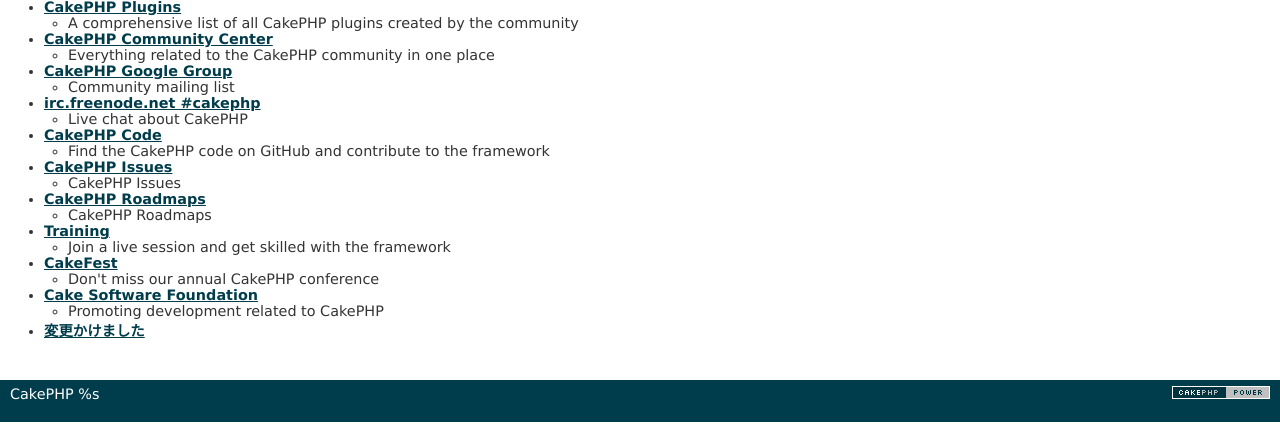
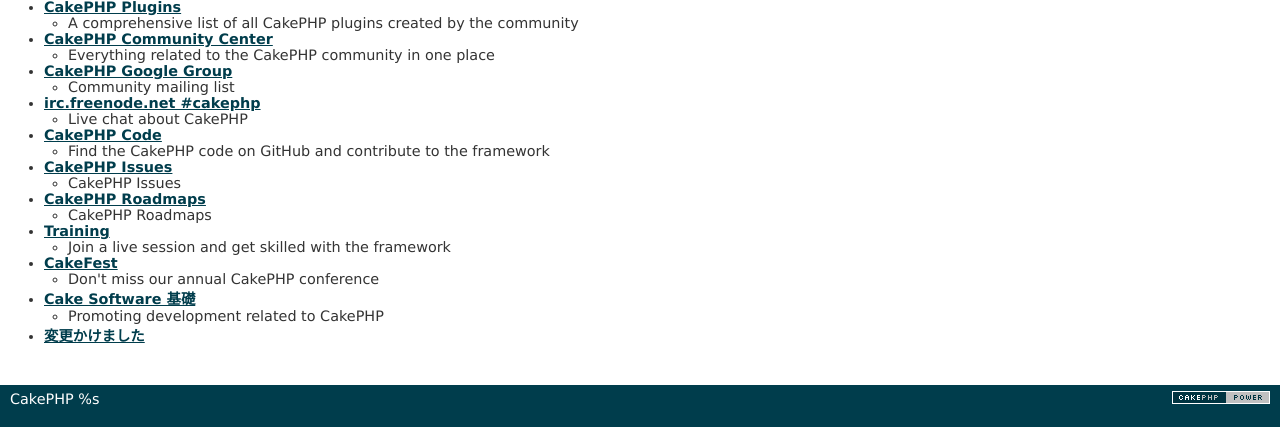
Before and after one commit to bunta5726/testgit, a CakePHP app: the page made by app/View/Pages/home.ctp in a window 1280 px wide. Shown: the part 1013-1440 px from the top of the page. Run offline with PHP 8.4 and a stand-in for CakePHP, Linux system fonts and the light colour scheme; the template is opened without the code that fills it, so the values that code supplies are empty; some libraries are stand-ins or nearby versions.

Commit message:
Foundationを基礎と日本語へ変換しました。

```diff
--- a/app/View/Pages/home.ctp
+++ b/app/View/Pages/home.ctp
@@ -223,7 +223,7 @@
 	<ul><li><?php echo __d('cake_dev', 'Join a live session and get skilled with the framework'); ?></li></ul></li>
 	<li><a href="http://cakefest.org"><?php echo __d('cake_dev', 'CakeFest'); ?> </a>
 	<ul><li><?php echo __d('cake_dev', 'Don\'t miss our annual CakePHP conference'); ?></li></ul></li>
-	<li><a href="http://cakefoundation.org"><?php echo __d('cake_dev', 'Cake Software Foundation'); ?> </a>
+	<li><a href="http://cakefoundation.org"><?php echo __d('cake_dev', 'Cake Software 基礎'); ?> </a>
 	<ul><li><?php echo __d('cake_dev', 'Promoting development related to CakePHP'); ?></li></ul></li>
 	<li><a href="https://testupload-uemura-php56.kyoto-dev.e-agency.co.jp/test"><?php echo __d('cake_dev', '変更かけました'); ?> </a>
 </ul>
```
